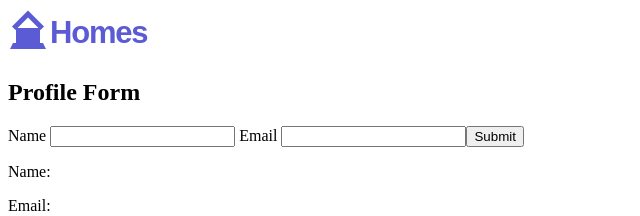
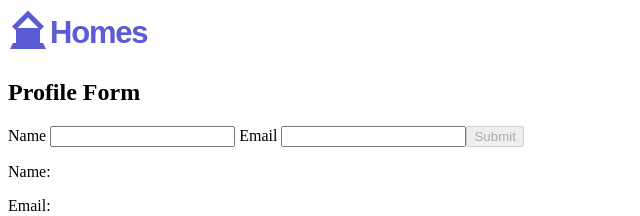
Before and after one commit to yahyaouamar/housing, an Angular app: page /user in a window 1280 px wide. Shown: the top 216 px of the page, without its empty margins (0-640 px from the left). Built offline with nearby package versions, Linux system fonts and the light colour scheme.

Commit message:
validating forms

```diff
--- a/src/app/user/user.html
+++ b/src/app/user/user.html
@@ -11,7 +11,7 @@
     <input type="email" formControlName="email" />
   </label>
 
-  <button type="submit">Submit</button>
+  <button type="submit" [disabled]="!profileForm.valid">Submit</button>
 </form>
 
 <p>Name: {{ profileForm.value.name }}</p>
--- a/src/app/user/user.ts
+++ b/src/app/user/user.ts
@@ -1,5 +1,5 @@
 import { Component } from '@angular/core';
-import {ReactiveFormsModule,FormControl,FormGroup} from '@angular/forms';
+import {ReactiveFormsModule, FormControl, FormGroup, Validators} from '@angular/forms';
 
 @Component({
   selector: 'app-user',
@@ -20,7 +20,7 @@
   alert(this.profileForm.value.name + ' | ' + this.profileForm.value.email);
   }
   profileForm = new FormGroup({
-  name: new FormControl(''),
-  email: new FormControl(''),
+  name: new FormControl('', Validators.required),
+  email: new FormControl('', [Validators.required, Validators.email]),
   });
 }
```
